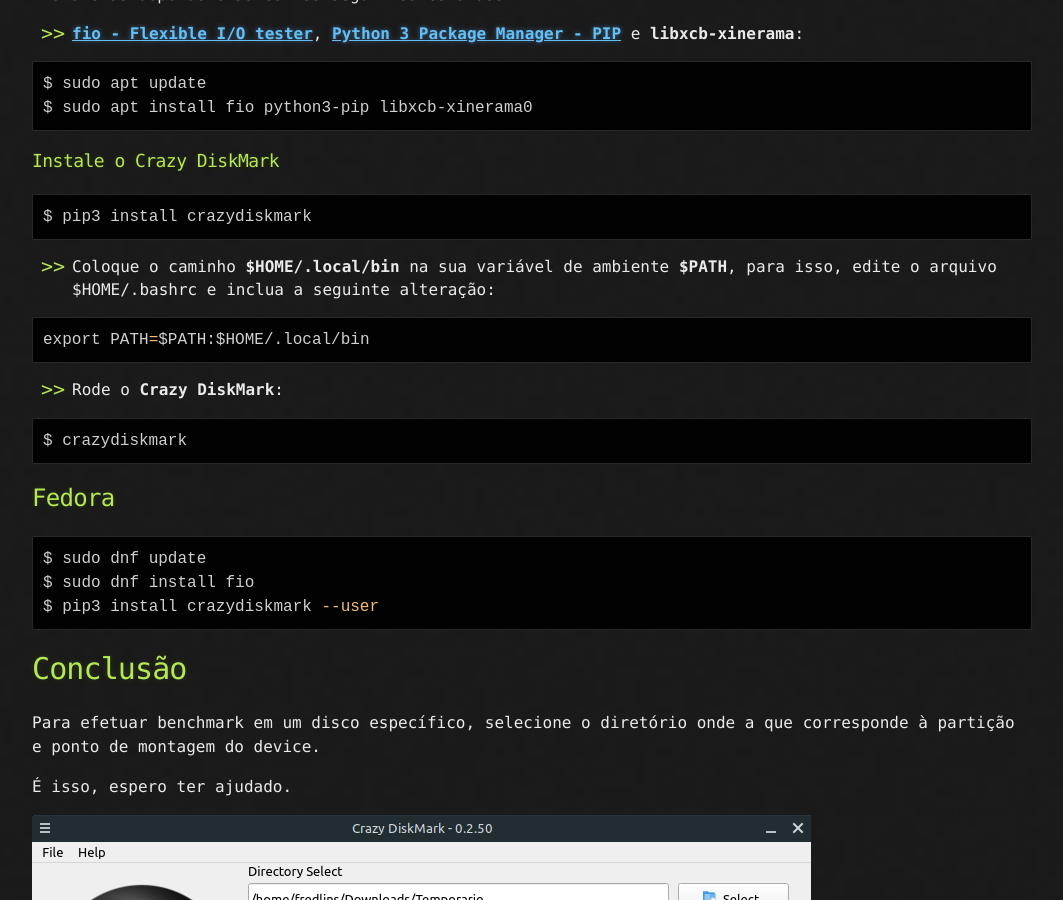
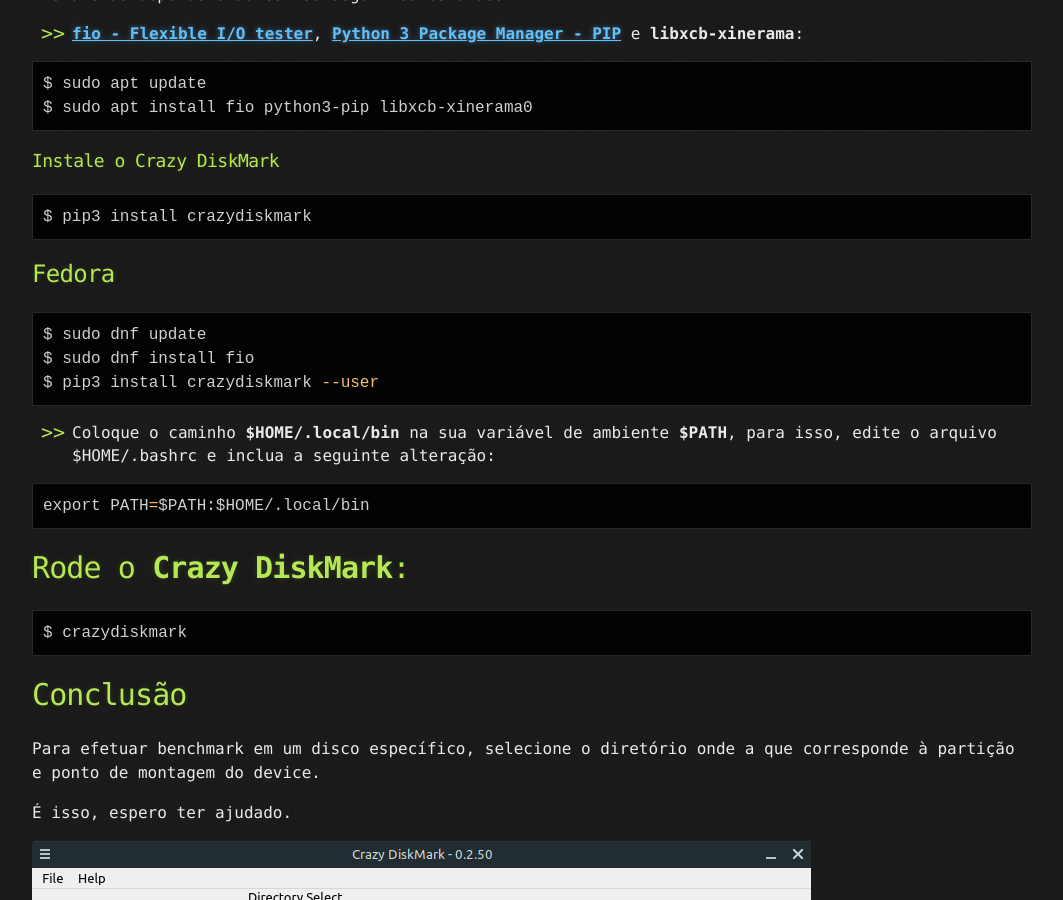
Before and after one commit to fredcox/fredcox.github.io, a Jekyll site: the page built from _posts/2020-08-31-crazydiskmark.md, in a window 1280 px wide and 900 px high, scrolled down 1722 px. Shown: the whole window, without its empty margins (108-1171 px from the left). Built offline with Jekyll 4.4.1, drawn with Linux system fonts in a browser that asks for light colours; comment, search, counter and statistics services are not loaded; part of the change alters nothing that is shown.

Commit message:
site updated:  Mon Aug 31 05:10:57 PM -03 2020

````diff
--- a/_posts/2020-08-31-crazydiskmark.md
+++ b/_posts/2020-08-31-crazydiskmark.md
@@ -68,6 +68,15 @@ $ sudo apt install fio python3-pip libxcb-xinerama0
 $ pip3 install crazydiskmark
 ```
 
+## Fedora
+
+```shell
+$ sudo dnf update
+$ sudo dnf install fio
+$ pip3 install crazydiskmark --user
+```
+
+
 - Coloque o caminho **$HOME/.local/bin** na sua variável de ambiente **$PATH**, para isso, edite o arquivo
 $HOME/.bashrc e inclua a seguinte alteração:
 
@@ -75,19 +84,10 @@ $HOME/.bashrc e inclua a seguinte alteração:
 export PATH=$PATH:$HOME/.local/bin
 ```
 
-- Rode o **Crazy DiskMark**:
+# Rode o **Crazy DiskMark**:
 
 ```shell
 $ crazydiskmark
-```
-
-
-## Fedora
-
-```shell
-$ sudo dnf update
-$ sudo dnf install fio
-$ pip3 install crazydiskmark --user
 ```
 
 # Conclusão
````
